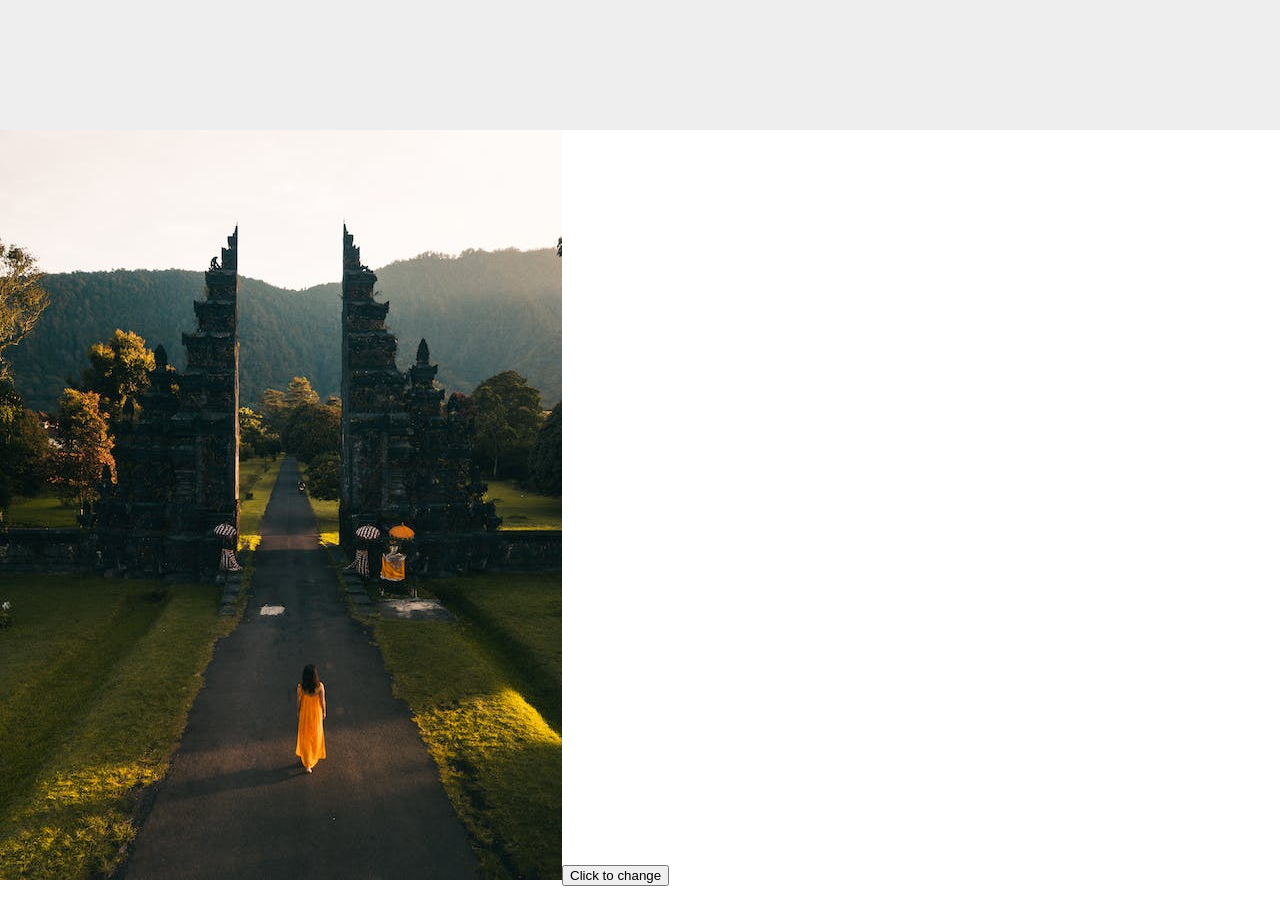
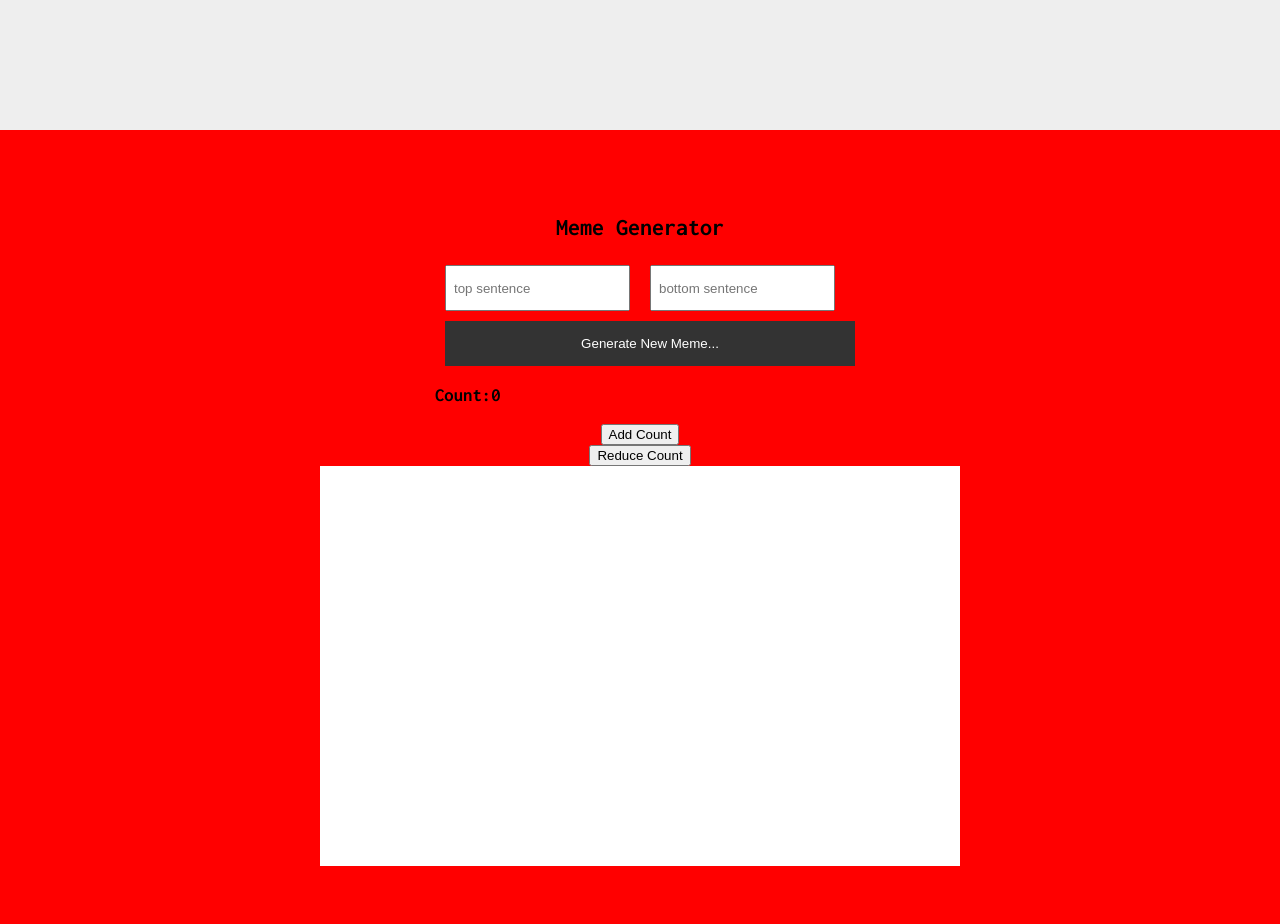
Before and after one commit to tanzimr8/airbnb_clone_with_react, a React (Create React App) app: page / in a window 1280 px wide. Shown: the part 700-1624 px from the top of the page. Before the commit the page ends 1586 px from the top, so only its background shows below. Built offline with nearby package versions, Linux system fonts and the light colour scheme.

Commit message:
counter with react use state

```diff
--- a/src/App.js
+++ b/src/App.js
@@ -4,6 +4,7 @@ import Navbar from './components/Navbar';
 import Main from './components/Main';
 import Travel from './components/Travel';
 import Form from './components/Form';
+import Meme from './components/Meme';
 // import data from './data';
 // import AirBnb from './components/Air-Bnb/AirbnbCard';
 function App() {
@@ -21,7 +22,10 @@ function App() {
     <Navbar/>
     <Main/>
     {/* <Travel/> */}
+    <div className="from-wrapper">
     <Form/>
+    <Meme/>
+    </div>
     </>
   )
 }
--- a/src/components/Form.js
+++ b/src/components/Form.js
@@ -1,11 +1,22 @@
+import { useState } from "react";
 const Form = ()=>{
-    const handleClick = ()=>{
-        console.log("clicked");
-    }
+    const [data,setData] = useState('500');
+    const [counter,setCounter] = useState(0);
+    // console.log(data);
+    // const addCount = ()=>{
+    //     setCounter(counter+1);
+    // }
     return(
         <>
-        <img src="./images/travel-1.jpeg" />
-        <button onClick = {handleClick}>Click to change</button>
+            <h2>Meme Generator</h2>
+        <form>
+            <input type="text" placeholder="top sentence" />
+            <input type="text" placeholder="bottom sentence" />
+            <button>Generate New Meme...</button>
+            <h3>Count:{counter}</h3>
+        </form>
+        <button onClick={()=>{setCounter(prevCount=> prevCount+1)}}>Add Count</button>
+        <button onClick={()=>{setCounter(counter-1)}}>Reduce Count</button>
         </>
     )
 }
--- /dev/null
+++ b/src/components/Meme.js
@@ -0,0 +1,8 @@
+const Meme = ()=>{
+    return(
+        <div className="meme-wrapper">
+
+        </div>
+    );
+}
+export default Meme;
--- a/src/styles.css
+++ b/src/styles.css
@@ -175,7 +175,35 @@ nav{
 }
 .travel_info{
     padding: 20px;
+
 }
 .travel_info .description{
 width: 70%;
 }
+.from-wrapper{
+    height:100vh;
+    background-color:red;
+    display: flex;
+    flex-direction: column;
+    justify-content: center;
+    align-items: center;
+}
+.from-wrapper form input{
+height: 40px;
+margin: 5px 10px;
+text-indent: 5px;
+}
+.from-wrapper form button{
+    display: block;
+    width: 100%;
+    margin:5px 10px;
+    padding: 15px 35px;
+    border: none;
+    background-color: #333;
+    color: #fff;
+}
+.meme-wrapper{
+    background-color: white;
+    height: 50%;
+    width: 50%;
+}
```
Also changed, not shown: public/images/wes-digital_badge-icon.png (added).
